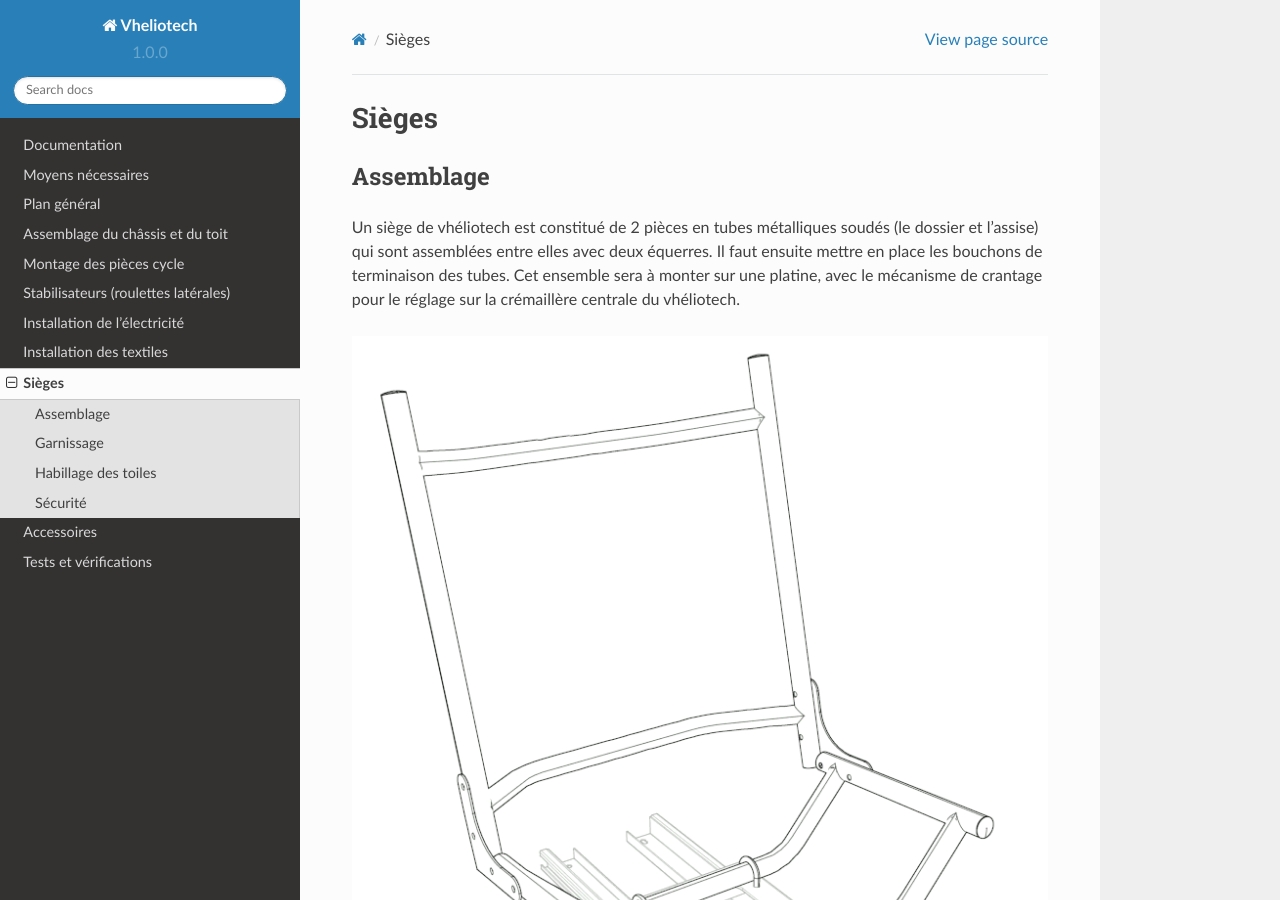
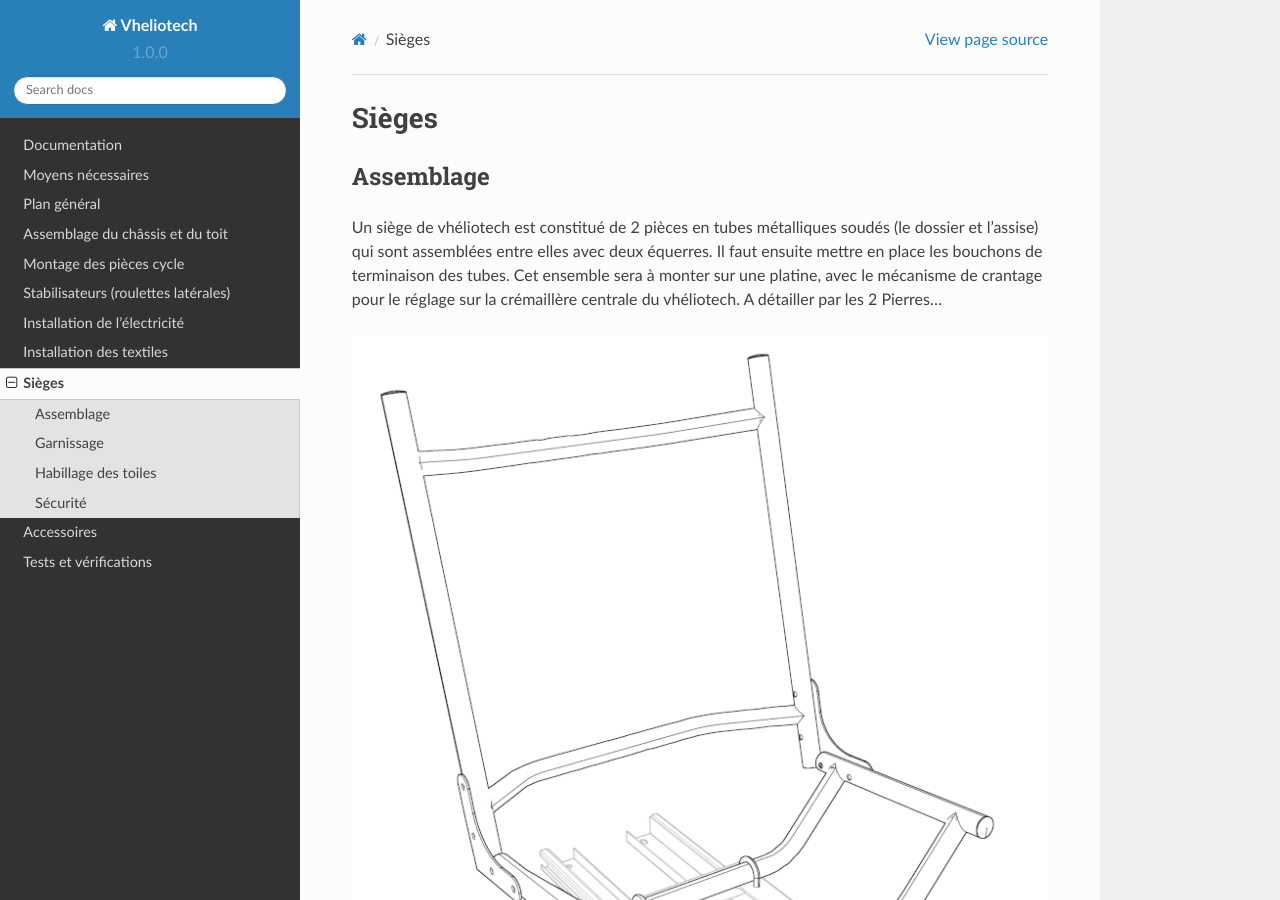
Before and after one commit to dedesite/rtd-tutorial, a Sphinx documentation site: the page built from docs/source/sieges.md, in a window 1280 px wide and 900 px high. Built offline with Sphinx 7.4.7 and the Read the Docs theme 2.0.0, drawn with Linux system fonts in a browser that asks for light colours.

Commit message:
Ghettobuilder2027 patch tentative (#11)
* juste changé un mot pour tester la procédure

* 2eme commit dans ma branche

```diff
--- a/docs/source/sieges.md
+++ b/docs/source/sieges.md
@@ -2,7 +2,7 @@
 
 ## Assemblage
 
-Un siège de vhéliotech est constitué de 2 pièces en tubes métalliques soudés (le dossier et l’assise) qui sont assemblées entre elles avec deux équerres. Il faut ensuite mettre en place les bouchons de terminaison des tubes. Cet ensemble sera à monter sur une platine, avec le mécanisme de crantage pour le réglage sur la crémaillère centrale du vhéliotech.
+Un siège de vhéliotech est constitué de 2 pièces en tubes métalliques soudés (le dossier et l’assise) qui sont assemblées entre elles avec deux équerres. Il faut ensuite mettre en place les bouchons de terminaison des tubes. Cet ensemble sera à monter sur une platine, avec le mécanisme de crantage pour le réglage sur la crémaillère centrale du vhéliotech. A détailler par les 2 Pierres...
 
 ![Vue 3D d'un siège sur le chassis](img/vue_3d_siege.png)
 
```
Also changed, not shown: docs/source/installation_electricite.md (+1 -1 lines).
